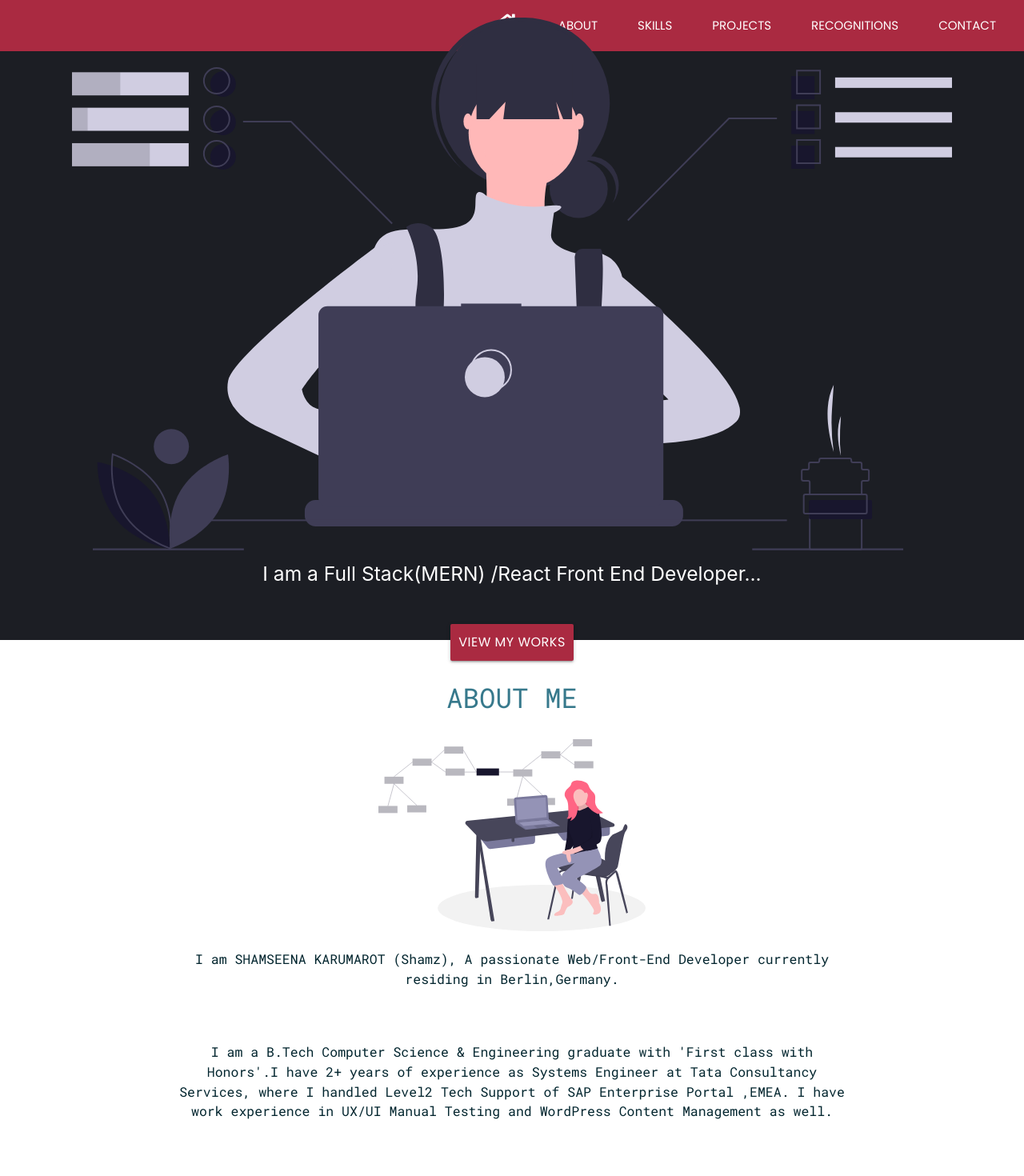
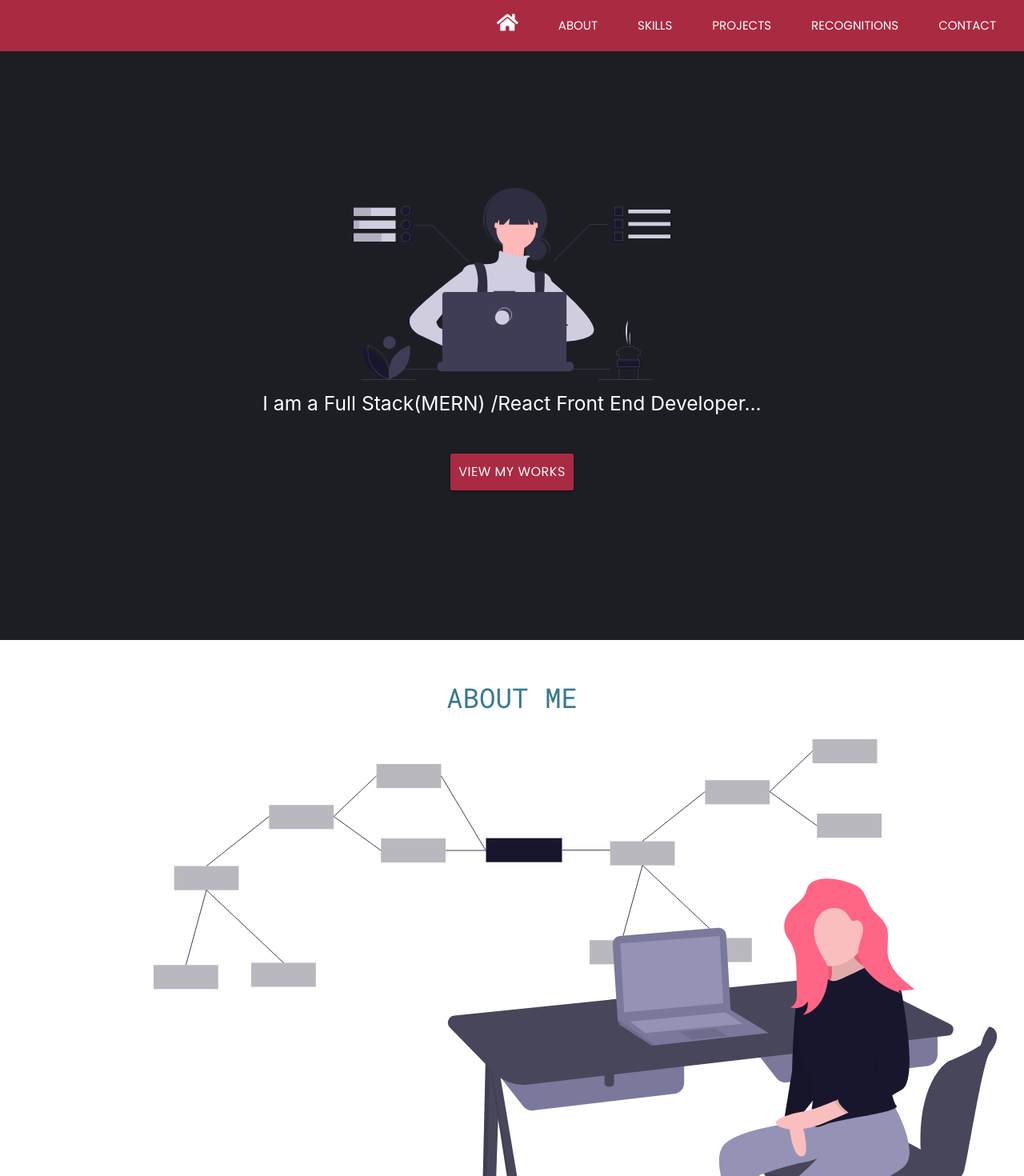
Before and after one commit to shamseena-dev/React-Portfolio, a React (Create React App) app: page / in a window 1280 px wide. Shown: the top 1470 px of the page at 80% size. Built offline with nearby package versions, Linux system fonts and the light colour scheme.

Commit message:
Update App.css

```diff
--- a/src/App.css
+++ b/src/App.css
@@ -5,7 +5,7 @@
 
 }
 
-.App-logo {
+.banner-pic {
   height: 30vmin;
   pointer-events: none;
 }
```
